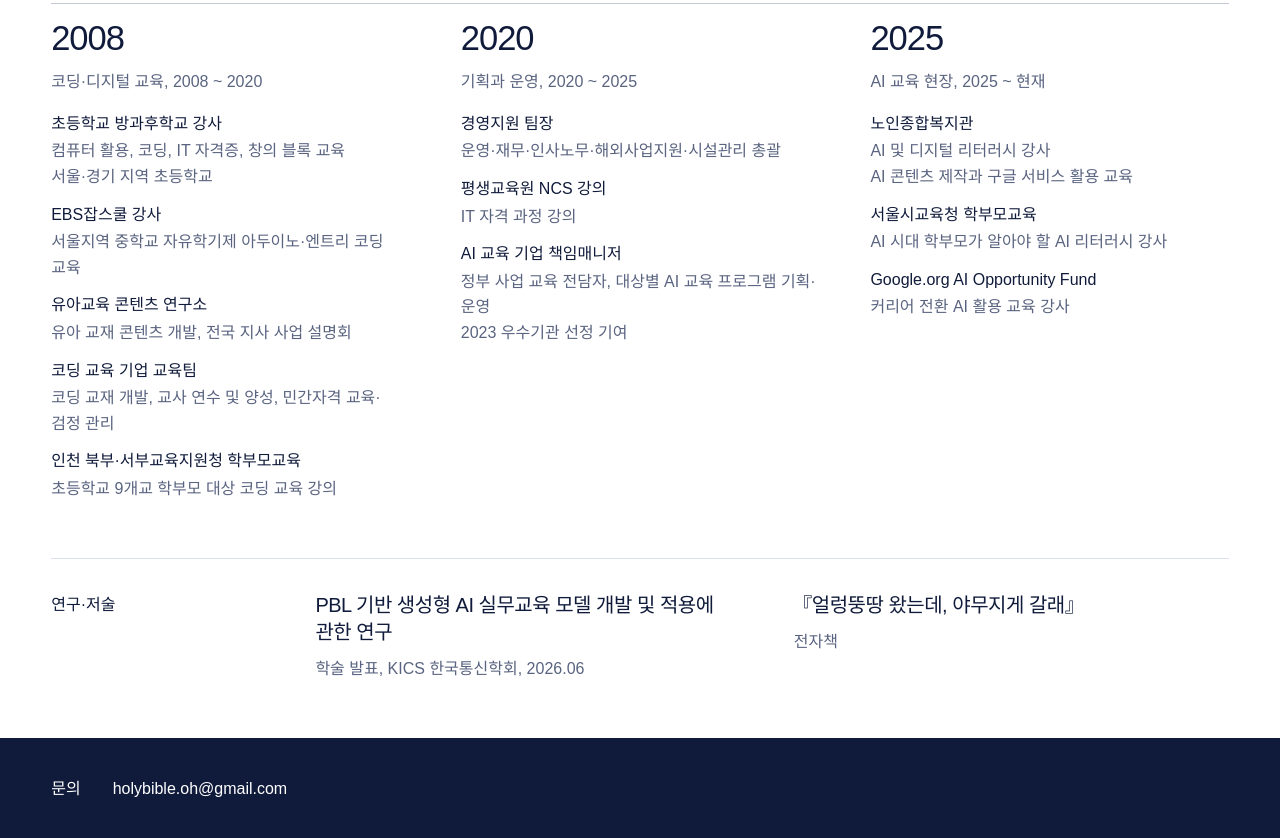
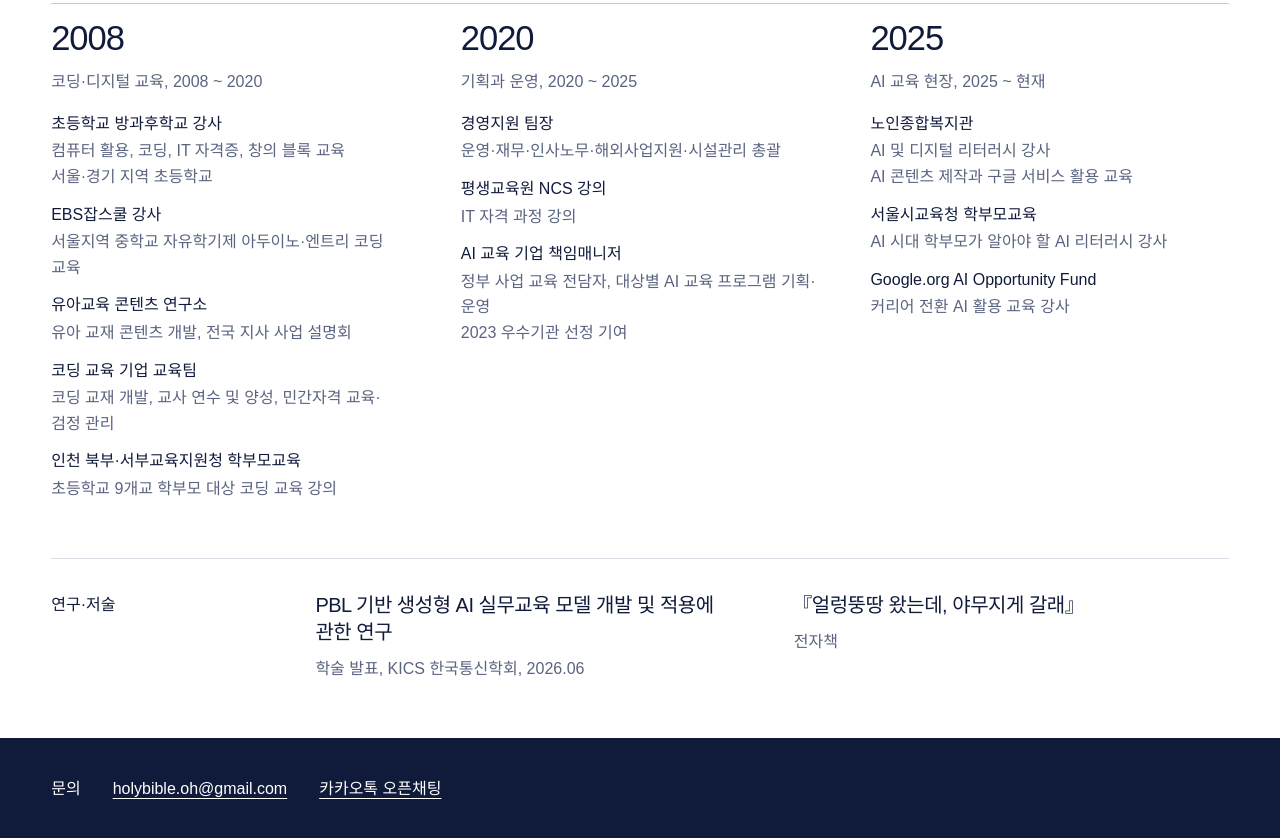
Before and after one commit to 5bible/profile, a plain HTML site: page index.html in a window 1280 px wide. Shown: the part 1312-2150 px from the top of the page. Drawn offline with Linux system fonts and the light colour scheme; a web font is replaced by a local one.

Commit message:
Add KakaoTalk open chat link
Co-Authored-By: Claude Opus 5.5 <noreply@anthropic.com>
Claude-Session: https://claude.ai/code/session_01U6Tq8uRATKkSbpGND8nYFX

```diff
--- a/index.html
+++ b/index.html
@@ -204,7 +204,8 @@ html.motion-on #areas>div>div.in:hover p{color:#101B3B}
 <section id="contact" style="background: #101B3B; color: #FFFFFF">
 <div style="max-width: 1800px; margin: 0 auto; padding: clamp(24px, 2.2vw, 40px) clamp(16px, 4vw, 80px); box-sizing: border-box; display: flex; flex-wrap: wrap; align-items: center; gap: 0 32px">
 <h2 style="margin: 0; font-size: 1em; font-weight: 500">문의</h2>
-<a href="mailto:holybible.oh@gmail.com" style="display: inline-block; padding: 10px 0; color: #FFFFFF; font-weight: 400; text-decoration: none; overflow-wrap: anywhere">holybible.oh@gmail.com</a>
+<a href="mailto:holybible.oh@gmail.com" style="display: inline-block; padding: 10px 0; color: #FFFFFF; font-weight: 400; text-decoration: underline; text-underline-offset: 0.22em; overflow-wrap: anywhere">holybible.oh@gmail.com</a>
+<a href="https://open.kakao.com/o/su9Mx4Kh" target="_blank" rel="noopener noreferrer" style="display: inline-block; padding: 10px 0; color: #FFFFFF; font-weight: 400; text-decoration: underline; text-underline-offset: 0.22em">카카오톡 오픈채팅</a>
 </div>
 </section>
 </main>
```
